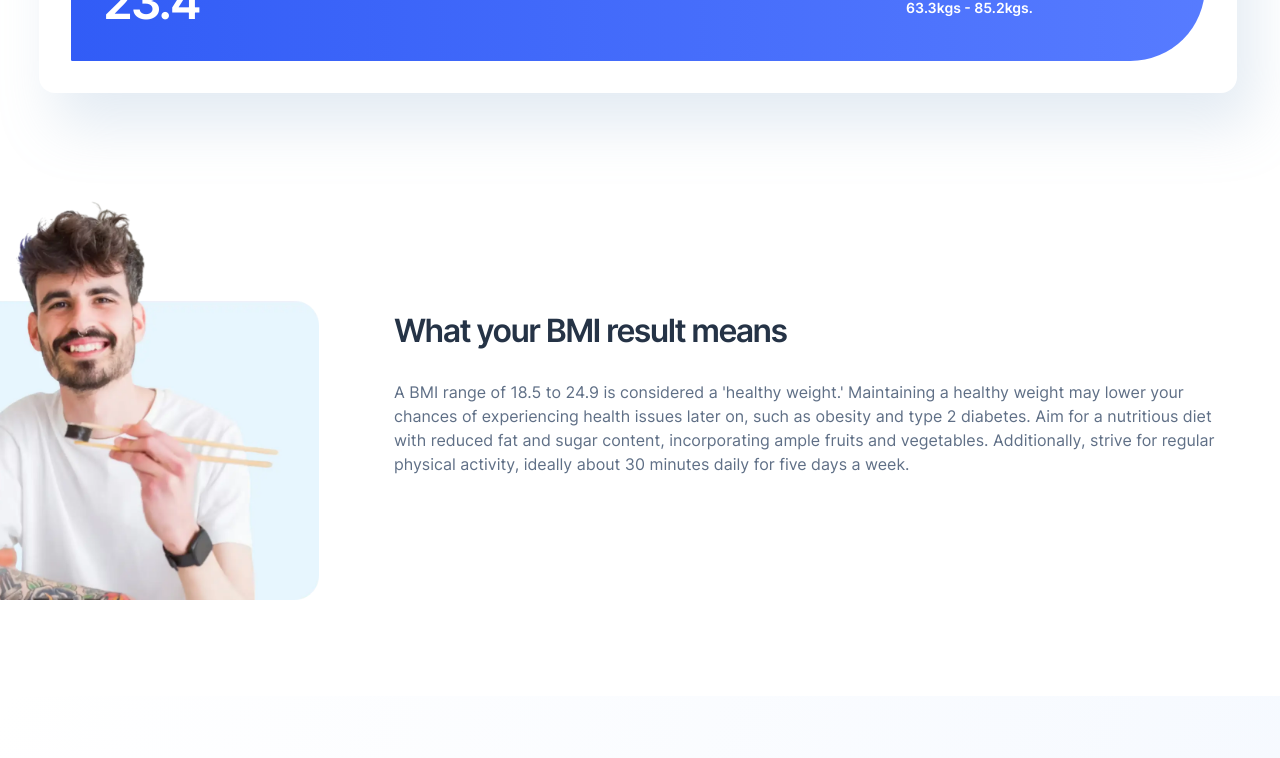
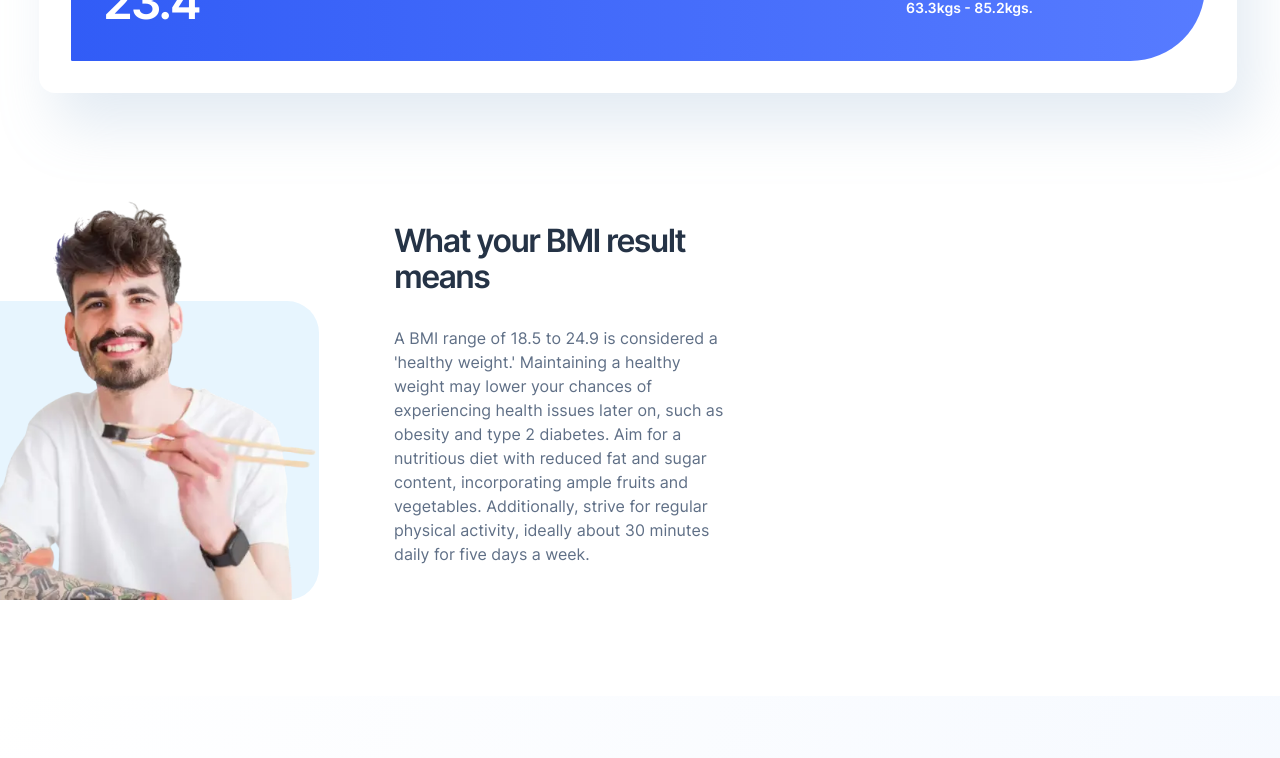
Before and after one commit to mihalymarcell86/bmi-calculator, a React (Vite) app: page / in a window 1280 px wide. Shown: the part 707-1465 px from the top of the page. Built offline with nearby package versions, Linux system fonts and the light colour scheme.

Commit message:
image edited and replaced

```diff
--- a/src/App.jsx
+++ b/src/App.jsx
@@ -34,11 +34,13 @@ function App() {
           <Form />
         </div>
         <div className={style[`block-meaning`]}>
-          <img
-            src={images[`${imgURL}/image-man-eating.webp`]}
-            alt="a man eating sushi"
-            className={style.image}
-          />
+          <div className={style["image-container"]}>
+            <img
+              src={images[`${imgURL}/image-man-eating-removebg.webp`]}
+              alt="a man eating sushi"
+              className={style.image}
+            />
+          </div>
           <section className={style["section-meaning"]}>
             <h2 className={`heading-l bold ${style.subheading}`}>
               What your BMI result means
--- a/src/styles/App.module.scss
+++ b/src/styles/App.module.scss
@@ -87,21 +87,55 @@
   }
 }
 
-.image {
+.image-container {
+  position: relative;
+  width: 100%;
   margin-bottom: rem(48px);
   @media (min-width: $bp-t) {
     width: rem(319px);
-    height: rem(411px);
+    height: rem(411.09px);
     margin: 0;
-    left: rem(-42px);
-    object-fit: cover;
-    object-position: right;
-    //image to be edited and replaced
   }
   @media (min-width: $bp-d) {
     width: rem(564px);
     height: rem(533px);
+  }
+  &:before {
+    content: "";
+    width: 100%;
+    height: rem(258px);
+    position: absolute;
+    bottom: 0;
+    background-color: var(--image-bg);
+    border-radius: rem(32px);
+    z-index: -1;
+    @media (min-width: $bp-t) {
+      height: rem(299.255px);
+      border-radius: 0 rem(32px) rem(32px) 0;
+      //may not be necessary, if box is shifted out
+    }
+    @media (min-width: $bp-d) {
+      height: rem(388px);
+      border-radius: rem(32px);
+    }
+  }
+}
+
+.image {
+  width: rem(311.17px);
+  height: rem(354.388px);
+  margin-inline: auto;
+  @media (min-width: $bp-t) {
+    width: rem(360.957px);
+    height: rem(411.09px);
+    object-fit: cover;
+    object-position: rem(-42px) 0;
+  }
+  @media (min-width: $bp-d) {
+    width: rem(468px);
+    height: rem(533px);
     left: auto;
+    object-position: 0 0;
   }
 }
 
@@ -109,9 +143,11 @@
   margin-inline: rem(24px);
   @media (min-width: $bp-t) {
     margin-inline: 0 rem(43px);
+    flex: 0 0 rem(331px);
   }
   @media (min-width: $bp-d) {
     margin: 0;
+    flex-basis: rem(465px);
     & p {
       margin-bottom: rem(40px);
       //centered to the image background
--- a/src/styles/index.scss
+++ b/src/styles/index.scss
@@ -109,4 +109,5 @@ html {
   --input-unit: #{$ultramarine-blue};
   --box-shadow: #{$ceil};
   --result-text: #{$white};
+  --image-bg: #{$bubbles};
 }
--- a/src/styles/util/_variables.scss
+++ b/src/styles/util/_variables.scss
@@ -6,6 +6,7 @@ $gunmetal: hsl(215, 31%, 21%);
 $dark-electric-blue: hsl(215, 17%, 45%);
 $gainsboro: hsl(200, 24%, 88%);
 $lavender: hsl(220, 43%, 92%);
+$bubbles: hsl(203, 92%, 95%);
 $ceil: hsla(211, 41%, 69%, 0.25);
 $white: hsl(0, 0%, 100%);
 
```
Also changed, not shown: src/assets/images/image-man-eating-removebg.webp (added), src/assets/images/image-man-eating.webp (deleted).
